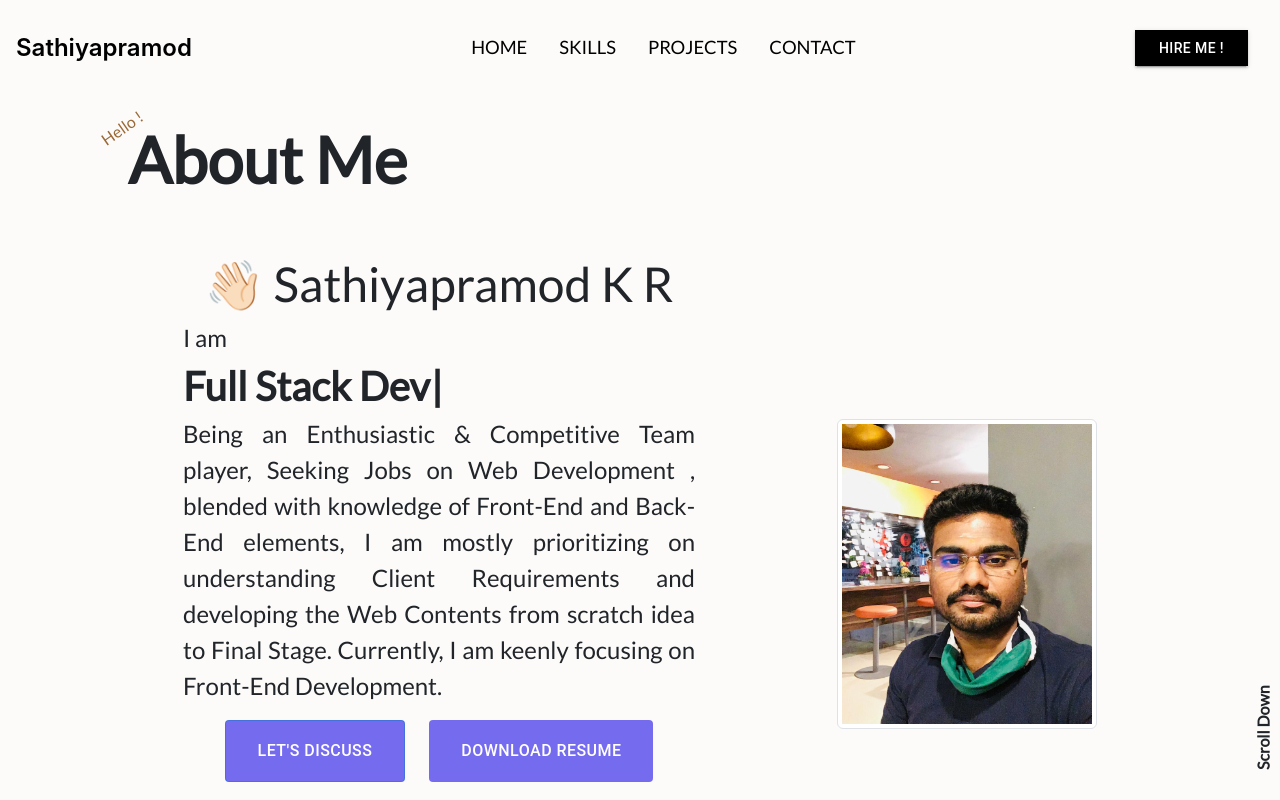
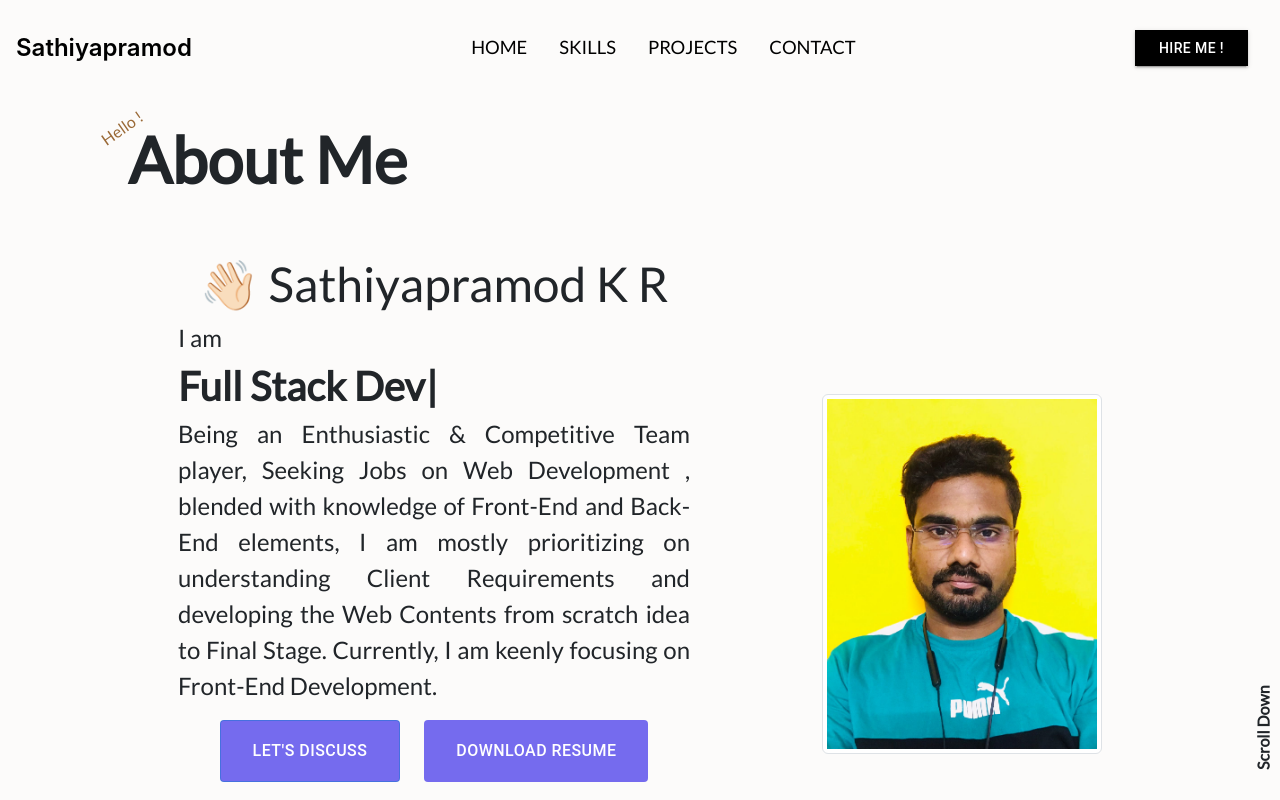
Before and after one commit to Sathiyapramod/Portfolio, a React (Create React App) app: page / in a window 1280 px wide. Shown: the top 800 px of the page. Built offline with nearby package versions, Linux system fonts and the light colour scheme; what smooth-scroll would draw is missing.

Commit message:
feat: added profile picture

```diff
--- a/src/Components/Landing/Landing.css
+++ b/src/Components/Landing/Landing.css
@@ -106,11 +106,12 @@
 .landing-button {
     padding: 1rem 0 1rem 0;
 }
-.landing-button-actions{
+
+.landing-button-actions {
     display: flex;
     flex-direction: row;
     justify-content: center;
-    gap:1.5rem;
+    gap: 1.5rem;
 }
 
 
--- a/src/Components/Landing/Landing.js
+++ b/src/Components/Landing/Landing.js
@@ -132,20 +132,12 @@ function Landing(props) {
               }}
             >
               <IconButton color="inherit">
-                <a
-                  href={props.data.links.github}
-                  rel="noreferrer"
-                  style={iconStyling}
-                >
+                <a href={props.data.links.github} rel="noreferrer" style={iconStyling}>
                   <GitHubIcon sx={{ fontSize: 30 }} />
                 </a>
               </IconButton>
               <IconButton color="inherit">
-                <a
-                  href={props.data.links.linkedin}
-                  rel="noreferrer"
-                  style={iconStyling}
-                >
+                <a href={props.data.links.linkedin} rel="noreferrer" style={iconStyling}>
                   <LinkedInIcon sx={{ fontSize: 30 }} />
                 </a>
               </IconButton>
@@ -164,7 +156,7 @@ function Landing(props) {
             }}
           >
             <div className="img-thumbnail">
-              <img src={profile} width="250" height="300" alt="profile" />
+              <img src={profile} width="270" height="350" alt="profile" />
             </div>
           </motion.div>
         </div>
```
Also changed, not shown: src/assets/profilePic.jpeg, src/assets/profilePic2.jpeg (added).
